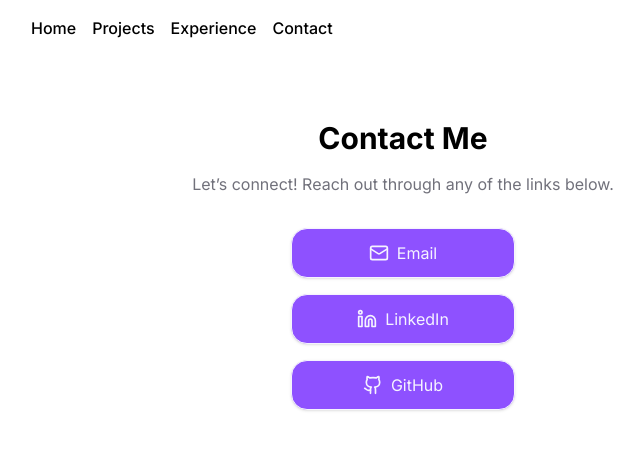
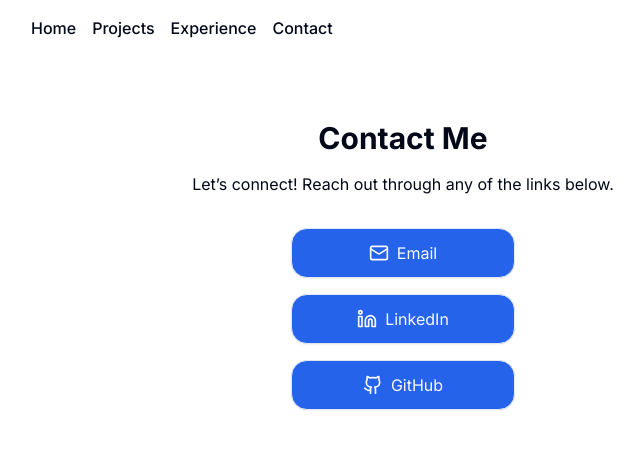
Before and after one commit to shreyp2305/shrey-portfolio, a Next.js app: page /contact in a window 1280 px wide. Shown: the top 450 px of the page, without its empty margins (237-881 px from the left). Built offline with nearby package versions, Linux system fonts and the light colour scheme.

Commit message:
tailwind v4 never again

```diff
--- a/package.json
+++ b/package.json
@@ -32,12 +32,14 @@
     "@types/node": "^20",
     "@types/react": "^19",
     "@types/react-dom": "^19",
+    "autoprefixer": "^10.4.21",
     "eslint": "^9",
     "eslint-config-next": "15.5.2",
     "eslint-config-prettier": "^10.1.8",
+    "postcss": "^8.5.6",
     "prettier": "^3.6.2",
     "prettier-plugin-tailwindcss": "^0.6.14",
-    "tailwindcss": "^4",
+    "tailwindcss": "^3.3.0",
     "typescript": "^5"
   },
   "overrides": {
--- /dev/null
+++ b/postcss.config.js
@@ -0,0 +1,6 @@
+module.exports = {
+  plugins: {
+    tailwindcss: {},
+    autoprefixer: {},
+  },
+}
--- a/src/app/contact/page.tsx
+++ b/src/app/contact/page.tsx
@@ -17,7 +17,7 @@
       <div className="flex flex-col items-center gap-4">
         <Link
           href={mailTo}
-          className="flex w-56 items-center justify-center gap-2 rounded-2xl border bg-[var(--primary)] p-3 text-[var(--primary-foreground)] shadow-sm transition hover:opacity-90"
+          className="flex w-56 items-center justify-center gap-2 rounded-2xl border bg-primary p-3 text-primary-foreground shadow-sm transition hover:opacity-90"
         >
           <Mail size={20} />
           <span>Email</span>
@@ -26,7 +26,7 @@
           href={CONTACT.linkedin}
           target="_blank"
           rel="noopener noreferrer"
-          className="flex w-56 items-center justify-center gap-2 rounded-2xl border bg-[var(--primary)] p-3 text-[var(--primary-foreground)] shadow-sm transition hover:opacity-90"
+          className="flex w-56 items-center justify-center gap-2 rounded-2xl border bg-primary p-3 text-primary-foreground shadow-sm transition hover:opacity-90"
         >
           <Linkedin size={20} />
           <span>LinkedIn</span>
@@ -35,7 +35,7 @@
           href={CONTACT.github}
           target="_blank"
           rel="noopener noreferrer"
-          className="flex w-56 items-center justify-center gap-2 rounded-2xl border bg-[var(--primary)] p-3 text-[var(--primary-foreground)] shadow-sm transition hover:opacity-90"
+          className="flex w-56 items-center justify-center gap-2 rounded-2xl border bg-primary p-3 text-primary-foreground shadow-sm transition hover:opacity-90"
         >
           <Github size={20} />
           <span>GitHub</span>
--- a/src/app/globals.css
+++ b/src/app/globals.css
@@ -1,79 +1,59 @@
-@import "tailwindcss";
+@tailwind base;
+@tailwind components;
+@tailwind utilities;
 
-:root {
-  --radius: 0.65rem;
-  --background: oklch(1 0 0);
-  --foreground: oklch(0.141 0.005 285.823);
-  --card: oklch(1 0 0);
-  --card-foreground: oklch(0.141 0.005 285.823);
-  --popover: oklch(1 0 0);
-  --popover-foreground: oklch(0.141 0.005 285.823);
-  --primary: oklch(0.606 0.25 292.717);
-  --primary-foreground: oklch(0.969 0.016 293.756);
-  --secondary: oklch(0.967 0.001 286.375);
-  --secondary-foreground: oklch(0.21 0.006 285.885);
-  --muted: oklch(0.967 0.001 286.375);
-  --muted-foreground: oklch(0.552 0.016 285.938);
-  --accent: oklch(0.967 0.001 286.375);
-  --accent-foreground: oklch(0.21 0.006 285.885);
-  --destructive: oklch(0.577 0.245 27.325);
-  --border: oklch(0.92 0.004 286.32);
-  --input: oklch(0.92 0.004 286.32);
-  --ring: oklch(0.606 0.25 292.717);
-  --chart-1: oklch(0.646 0.222 41.116);
-  --chart-2: oklch(0.6 0.118 184.704);
-  --chart-3: oklch(0.398 0.07 227.392);
-  --chart-4: oklch(0.828 0.189 84.429);
-  --chart-5: oklch(0.769 0.188 70.08);
-  --sidebar: oklch(0.985 0 0);
-  --sidebar-foreground: oklch(0.141 0.005 285.823);
-  --sidebar-primary: oklch(0.606 0.25 292.717);
-  --sidebar-primary-foreground: oklch(0.969 0.016 293.756);
-  --sidebar-accent: oklch(0.967 0.001 286.375);
-  --sidebar-accent-foreground: oklch(0.21 0.006 285.885);
-  --sidebar-border: oklch(0.92 0.004 286.32);
-  --sidebar-ring: oklch(0.606 0.25 292.717);
+@layer base {
+  :root {
+    --background: 0 0% 100%;
+    --foreground: 222.2 84% 4.9%;
+    --card: 0 0% 100%;
+    --card-foreground: 222.2 84% 4.9%;
+    --popover: 0 0% 100%;
+    --popover-foreground: 222.2 84% 4.9%;
+    --primary: 221.2 83.2% 53.3%;
+    --primary-foreground: 210 40% 98%;
+    --secondary: 210 40% 96.1%;
+    --secondary-foreground: 222.2 47.4% 11.2%;
+    --muted: 210 40% 96.1%;
+    --muted-foreground: 215.4 16.3% 46.9%;
+    --accent: 210 40% 96.1%;
+    --accent-foreground: 222.2 47.4% 11.2%;
+    --destructive: 0 84.2% 60.2%;
+    --destructive-foreground: 210 40% 98%;
+    --border: 214.3 31.8% 91.4%;
+    --input: 214.3 31.8% 91.4%;
+    --ring: 221.2 83.2% 53.3%;
+    --radius: 0.5rem;
+  }
+
+  .dark {
+    --background: 222.2 84% 4.9%;
+    --foreground: 210 40% 98%;
+    --card: 222.2 84% 4.9%;
+    --card-foreground: 210 40% 98%;
+    --popover: 222.2 84% 4.9%;
+    --popover-foreground: 210 40% 98%;
+    --primary: 217.2 91.2% 59.8%;
+    --primary-foreground: 222.2 47.4% 11.2%;
+    --secondary: 217.2 32.6% 17.5%;
+    --secondary-foreground: 210 40% 98%;
+    --muted: 217.2 32.6% 17.5%;
+    --muted-foreground: 215 20.2% 65.1%;
+    --accent: 217.2 32.6% 17.5%;
+    --accent-foreground: 210 40% 98%;
+    --destructive: 0 62.8% 30.6%;
+    --destructive-foreground: 210 40% 98%;
+    --border: 217.2 32.6% 17.5%;
+    --input: 217.2 32.6% 17.5%;
+    --ring: 224.3 76.3% 48%;
+  }
 }
 
-.dark {
-  --background: oklch(0.141 0.005 285.823);
-  --foreground: oklch(0.985 0 0);
-  --card: oklch(0.21 0.006 285.885);
-  --card-foreground: oklch(0.985 0 0);
-  --popover: oklch(0.21 0.006 285.885);
-  --popover-foreground: oklch(0.985 0 0);
-  --primary: oklch(0.541 0.281 293.009);
-  --primary-foreground: oklch(0.969 0.016 293.756);
-  --secondary: oklch(0.274 0.006 286.033);
-  --secondary-foreground: oklch(0.985 0 0);
-  --muted: oklch(0.274 0.006 286.033);
-  --muted-foreground: oklch(0.705 0.015 286.067);
-  --accent: oklch(0.274 0.006 286.033);
-  --accent-foreground: oklch(0.985 0 0);
-  --destructive: oklch(0.704 0.191 22.216);
-  --border: oklch(1 0 0 / 10%);
-  --input: oklch(1 0 0 / 15%);
-  --ring: oklch(0.541 0.281 293.009);
-  --chart-1: oklch(0.488 0.243 264.376);
-  --chart-2: oklch(0.696 0.17 162.48);
-  --chart-3: oklch(0.769 0.188 70.08);
-  --chart-4: oklch(0.627 0.265 303.9);
-  --chart-5: oklch(0.645 0.246 16.439);
-  --sidebar: oklch(0.21 0.006 285.885);
-  --sidebar-foreground: oklch(0.985 0 0);
-  --sidebar-primary: oklch(0.541 0.281 293.009);
-  --sidebar-primary-foreground: oklch(0.969 0.016 293.756);
-  --sidebar-accent: oklch(0.274 0.006 286.033);
-  --sidebar-accent-foreground: oklch(0.985 0 0);
-  --sidebar-border: oklch(1 0 0 / 10%);
-  --sidebar-ring: oklch(0.541 0.281 293.009);
+@layer base {
+  * {
+    @apply border-border;
+  }
+  body {
+    @apply bg-background text-foreground;
+  }
 }
-
-/* * {
-  border-color: var(--border);
-}
-
-body {
-  background-color: var(--background);
-  color: var(--foreground);
-} */
--- a/src/app/layout.tsx
+++ b/src/app/layout.tsx
@@ -20,7 +20,7 @@
   children: React.ReactNode;
 }>) {
   return (
-    <html lang="en" className="">
+    <html lang="en">
       <body className={`${inter.className} antialiased`}>
         <Navbar />
         <main className="mx-auto max-w-3xl px-3 py-10">{children}</main>
--- a/src/app/projects/page.tsx
+++ b/src/app/projects/page.tsx
@@ -6,7 +6,7 @@
   return (
     <main className="mx-auto max-w-4xl p-6">
       <H1 className="mb-4">Projects</H1>
-      <p className="mb-8 text-[var(--muted-foreground)]">
+      <p className="mb-8 text-muted-foreground">
         A collection of things I’ve built. Each project reflects my interests
         and skills.
       </p>
@@ -16,13 +16,13 @@
             key={idx}
             className="border-border bg-card rounded-2xl border p-4 shadow-sm"
           >
-            <h2 className="text-xl font-semibold text-[var(--card-foreground)]">
+            <h2 className="text-xl font-semibold text-card-foreground">
               {project.title}
             </h2>
-            <p className="mt-2 text-sm text-[var(--card-foreground)]">
+            <p className="mt-2 text-sm text-card-foreground">
               {project.description}
             </p>
-            <p className="mt-1 text-xs text-[var(--muted-foreground)]">
+            <p className="mt-1 text-xs text-muted-foreground">
               Tools: {project.tools.join(", ")}
             </p>
             {project.link && (
@@ -30,7 +30,7 @@
                 href={project.link}
                 target="_blank"
                 rel="noopener noreferrer"
-                className="mt-3 inline-block font-medium text-[var(--primary)] hover:underline"
+                className="mt-3 inline-block font-medium text-primary hover:underline"
               >
                 View Project →
               </Link>
--- /dev/null
+++ b/tailwind.config.ts
@@ -0,0 +1,56 @@
+import type { Config } from "tailwindcss";
+
+const config: Config = {
+  darkMode: "class",
+  content: [
+    "./src/pages/**/*.{js,ts,jsx,tsx,mdx}",
+    "./src/components/**/*.{js,ts,jsx,tsx,mdx}",
+    "./src/app/**/*.{js,ts,jsx,tsx,mdx}",
+  ],
+  theme: {
+    extend: {
+      colors: {
+        border: "hsl(var(--border))",
+        input: "hsl(var(--input))",
+        ring: "hsl(var(--ring))",
+        background: "hsl(var(--background))",
+        foreground: "hsl(var(--foreground))",
+        primary: {
+          DEFAULT: "hsl(var(--primary))",
+          foreground: "hsl(var(--primary-foreground))",
+        },
+        secondary: {
+          DEFAULT: "hsl(var(--secondary))",
+          foreground: "hsl(var(--secondary-foreground))",
+        },
+        destructive: {
+          DEFAULT: "hsl(var(--destructive))",
+          foreground: "hsl(var(--destructive-foreground))",
+        },
+        muted: {
+          DEFAULT: "hsl(var(--muted))",
+          foreground: "hsl(var(--muted-foreground))",
+        },
+        accent: {
+          DEFAULT: "hsl(var(--accent))",
+          foreground: "hsl(var(--accent-foreground))",
+        },
+        popover: {
+          DEFAULT: "hsl(var(--popover))",
+          foreground: "hsl(var(--popover-foreground))",
+        },
+        card: {
+          DEFAULT: "hsl(var(--card))",
+          foreground: "hsl(var(--card-foreground))",
+        },
+      },
+      borderRadius: {
+        lg: "var(--radius)",
+        md: "calc(var(--radius) - 2px)",
+        sm: "calc(var(--radius) - 4px)",
+      },
+    },
+  },
+  plugins: [],
+};
+export default config;
```
Also changed, not shown: 1 other file (tests, documents, lock files or other folders).
